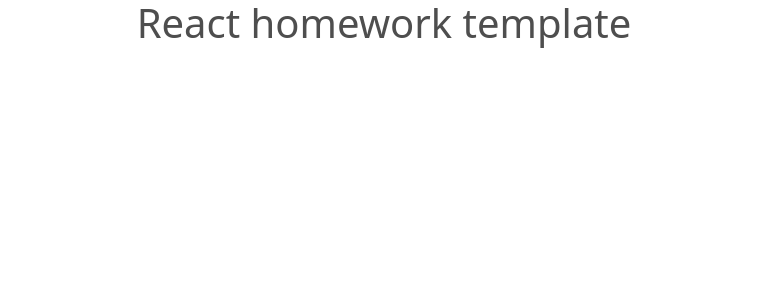
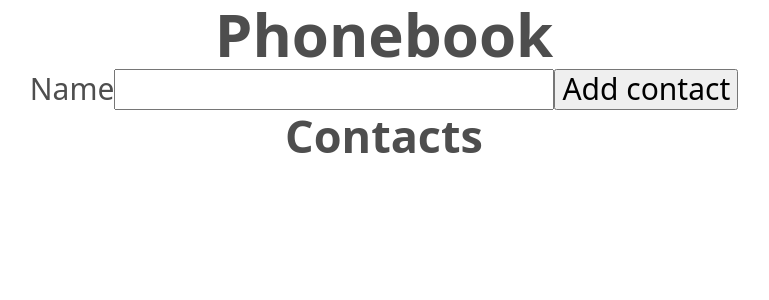
Before and after one commit to Petro-Psekho/goit-react-hw-02-phonebook, a React (Create React App) app: page / in a window 1280 px wide. Shown: the top 300 px of the page, without its empty margins (256-1025 px from the left). Built offline with nearby package versions, Linux system fonts and the light colour scheme.

Commit message:
add contact form markup

```diff
--- a/package.json
+++ b/package.json
@@ -9,6 +9,7 @@
     "@testing-library/jest-dom": "^5.16.3",
     "@testing-library/react": "^12.1.4",
     "@testing-library/user-event": "^13.5.0",
+    "formik": "^2.2.9",
     "modern-normalize": "^1.1.0",
     "prop-types": "^15.8.1",
     "react": "^18.1.0",
--- a/src/components/App.jsx
+++ b/src/components/App.jsx
@@ -1,5 +1,23 @@
+import React, { Component } from 'react';
+
 import { Container } from 'components/App.styled';
+import { ContactForm } from 'components/ContactForm/ContactForm';
 
-export const App = () => {
-  return <Container>React homework template</Container>;
-};
+class App extends Component {
+  state = {
+    contacts: [],
+    name: '',
+  };
+
+  render() {
+    return (
+      <Container>
+        <h1>Phonebook</h1>
+        <ContactForm />
+        <h2>Contacts</h2>
+      </Container>
+    );
+  }
+}
+
+export default App;
--- a/src/components/App.styled.jsx
+++ b/src/components/App.styled.jsx
@@ -2,8 +2,9 @@ import styled from '@emotion/styled';
 
 export const Container = styled.div`
   display: flex;
+  flex-direction: column;
   justify-content: center;
   align-items: center;
-  font-size: 40px;
+  font-size: 30px;
   color: #4e4e4e;
 `;
--- /dev/null
+++ b/src/components/ContactForm/ContactForm.jsx
@@ -0,0 +1,28 @@
+import { Formik } from 'formik';
+
+export const ContactForm = () => {
+  const handleSubmit = e => {
+    e.preventDefault();
+    const { name } = e.target.elements;
+    console.log(name.value);
+  };
+
+  return (
+    <div>
+      <form action="Submit" onSubmit={handleSubmit}>
+        <label htmlFor="Name">
+          Name
+          <input
+            type="text"
+            name="name"
+            // onChange={handleInputChange}
+            pattern="^[a-zA-Zа-яА-Я]+(([' -][a-zA-Zа-яА-Я ])?[a-zA-Zа-яА-Я]*)*$"
+            title="Name may contain only letters, apostrophe, dash and spaces. For example Adrian, Jacob Mercer, Charles de Batz de Castelmore d'Artagnan"
+            required
+          />
+        </label>
+        <button type="submit">Add contact</button>
+      </form>
+    </div>
+  );
+};
--- a/src/index.js
+++ b/src/index.js
@@ -1,6 +1,6 @@
 import React from 'react';
 import ReactDOM from 'react-dom/client';
-import { App } from 'components/App';
+import App from 'components/App';
 import './index.css';
 
 ReactDOM.createRoot(document.getElementById('root')).render(
```
Also changed, not shown: src/components/ContactForm/ContactForm.styled.jsx (added), src/components/ContactList/ContactList.jsx (added), src/components/ContactList/ContactList.styled.jsx (added), src/components/Filter/Filter.jsx (added), src/components/Filter/Filter.styled.jsx (added), 1 other file (tests, documents, lock files or other folders).
